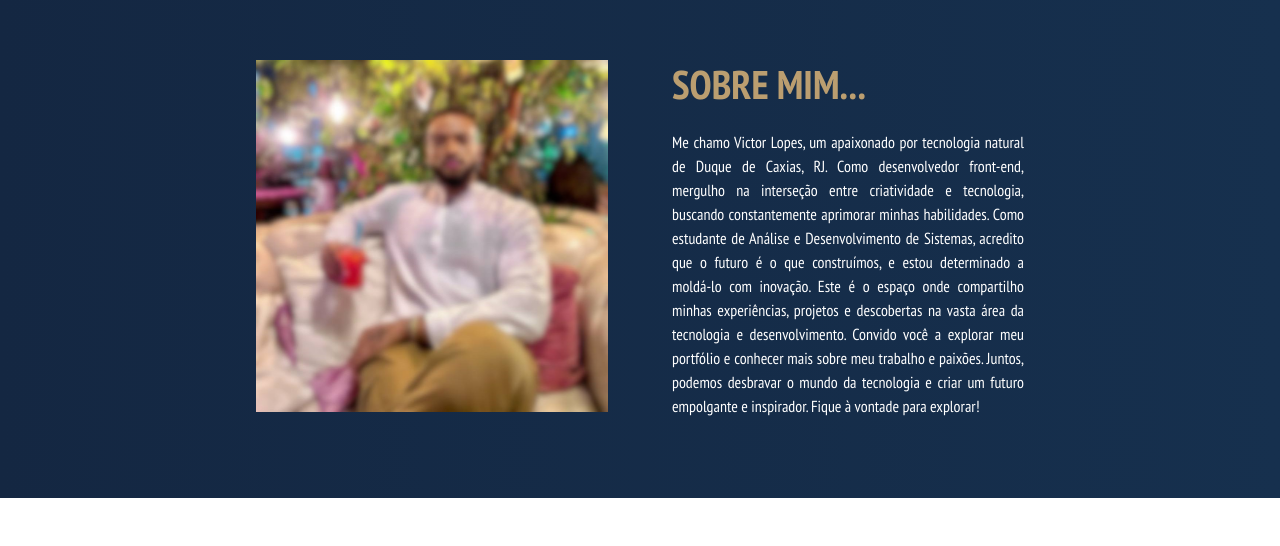
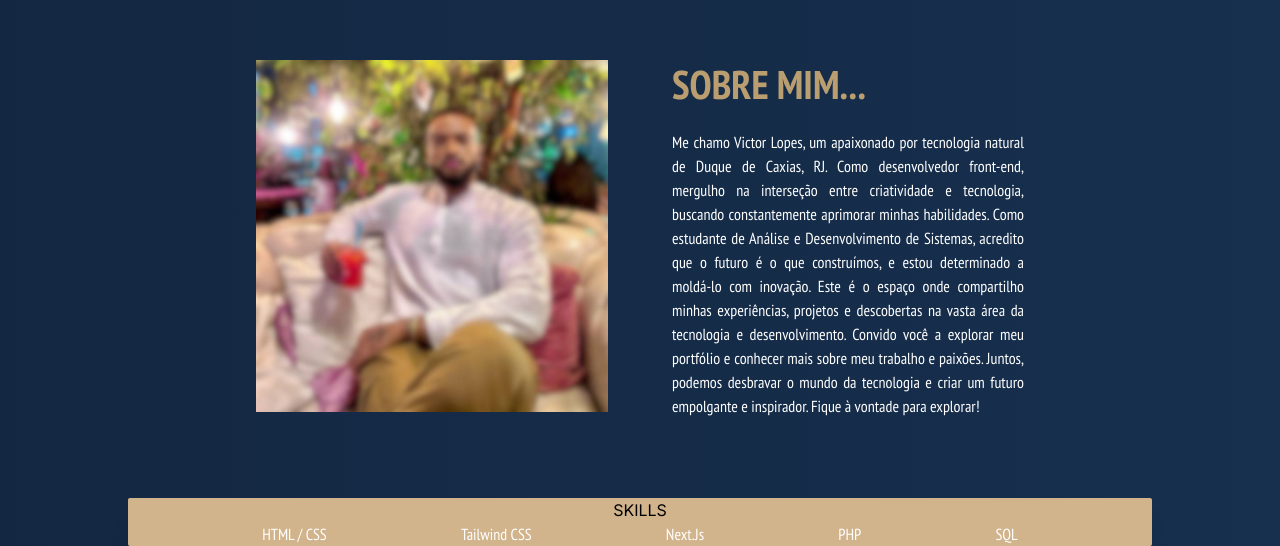
Before and after one commit to VictorLopesz/Portf-lio, a Next.js app: page / in a window 1280 px wide. Shown: the part 806-1352 px from the top of the page. Before the commit the page ends 1304 px from the top, so only its background shows below. Built offline with nearby package versions, Linux system fonts and the light colour scheme.

Commit message:
começando página de skills

```diff
--- a/src/app/page.tsx
+++ b/src/app/page.tsx
@@ -3,6 +3,7 @@ import React from "react";
 import Navbar from "@/components/Navbar";
 import Welcome from "@/components/Welcome";
 import AboutMe from '@/components/AboutMe';
+import Skills from "@/components/Skills";
 import Image from "next/image";
 
 
@@ -11,21 +12,25 @@ export default function Home() {
   return (
     <>
       <Navbar />
-      {/* falta o scroll suave */}
-      {/* colocar a sidebar de outra cor quando o scroll é feito */}
       <div className="
       pt-28 flex min-h-screen
       flex-col bg-gradient-to-r from-[#142742] to-[#16304E]
       ">
+
         <div className="container mx-auto py-4 w-[70%]">
           <Welcome />
-         {/* falta uma foto melhor minha */}
+          {/* falta colocar um avatar melhor e mais parecido comigo */}
         {/* adicionar o currículo para download */}
         </div>
+
           <div className="container mx-auto py-4 w-[70%]">
+         {/* falta uma foto melhor minha */}
           <AboutMe />
           </div>
 
+        <div>
+        <Skills />
+        </div>
 
       </div>
     </>
--- a/src/components/Navbar/index.tsx
+++ b/src/components/Navbar/index.tsx
@@ -1,10 +1,10 @@
 'use client'
-import { Link, Element } from 'react-scroll';
+import { Link } from 'react-scroll';
 import Image from 'next/image';
 import react, { useState, useCallback, useEffect } from 'react';
-import { BiBookBookmark, BiSolidMessageRounded } from 'react-icons/bi';
+import { BiBookBookmark, BiBrain } from 'react-icons/bi';
 import { BsFillPersonVcardFill, BsPersonWorkspace, BsTelegram } from 'react-icons/bs';
-import { GiHamburgerMenu, GiSkills } from 'react-icons/gi';
+import { GiHamburgerMenu } from 'react-icons/gi';
 import { CgCloseR } from 'react-icons/cg';
 import logotipo from '../../../public/assets/logotipo.png';
 import { ImMail } from 'react-icons/im';
@@ -141,7 +141,7 @@ const Navbar = () => {
                             <li onClick={() => setMenuOpen(false)}
                                 className="py-1 flex items-center transition duration-300 ease-in-out cursor-pointer  active:text-[#8D6D3A]"
                             >
-                                <GiSkills className="m-2" /> Skills
+                                <BiBrain className="m-2" /> Skills
                             </li>
                         </a>
                         <a href="/">
--- /dev/null
+++ b/src/components/Skills/index.tsx
@@ -0,0 +1,40 @@
+'use client'
+import React, { useState, useEffect } from 'react';
+
+
+
+export default function Skills() {
+  const [mySkills, setMySkills] = useState([]);
+
+
+
+
+  return (
+    <>
+    <div className="flex items-center justify-center">
+    <div className="
+    bg-[#D2B48C] w-[80%] h-[80%] rounded-sm
+    backdrop-blur-sm shadow-xl
+
+    ">
+      <h1 className="uppercase font-sansarrow flex items-center justify-center">skills</h1>
+      <div
+      className="
+      flex items-center justify-evenly
+       text-white font-sansnarrow
+       ">
+          <span>HTML / CSS</span>
+
+          <span>Tailwind CSS</span>
+
+          <span>Next.Js</span>
+
+          <span>PHP</span>
+
+          <span>SQL</span>
+      </div>
+    </div>
+    </div>
+    </>
+  )
+};
```
Also changed, not shown: src/components/AboutMe/index.tsx (+0 -45 lines).
